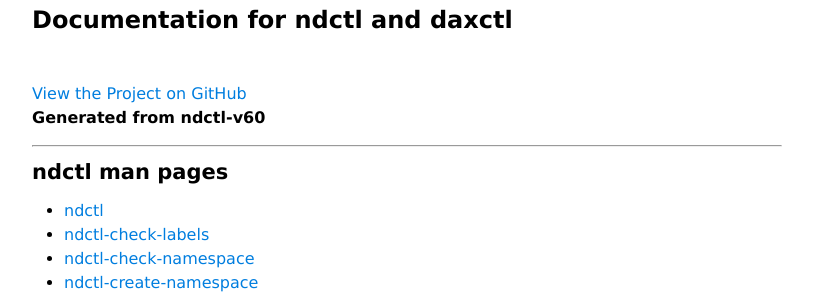
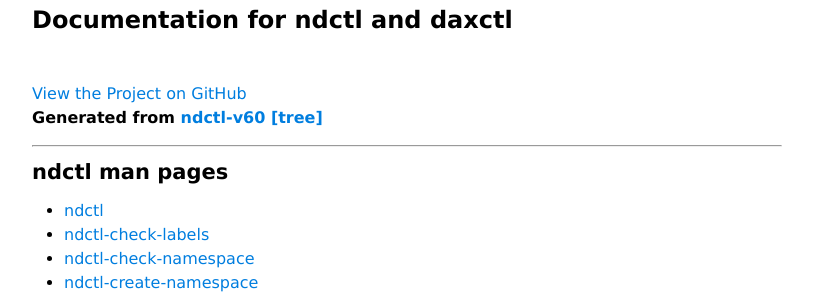
Before and after one commit to pmem/ndctl, a Jekyll site: the page built from index.md, in a window 1280 px wide, cut to the strip 0-1149 px from the top of the page. Shown: the part 249-546 px from the top of the strip, without its empty margins (233-1046 px from the left). Built offline with Jekyll 4.4.1, drawn with Linux system fonts in a browser that asks for light colours.

Commit message:
add links to the tagged release and tree to index
Signed-off-by: Vishal Verma <vishal.l.verma@intel.com>

```diff
--- a/index.md
+++ b/index.md
@@ -3,7 +3,7 @@
 layout: pmdk
 ---
 [View the Project on GitHub](https://github.com/pmem/ndctl)
-**Generated from ndctl-v60**
+**Generated from [ndctl-v60](https://github.com/pmem/ndctl/releases/tag/v60) [[tree]](https://github.com/pmem/ndctl/tree/v60)**
 
 ---
 
```
Also changed, not shown: 1 other file.
